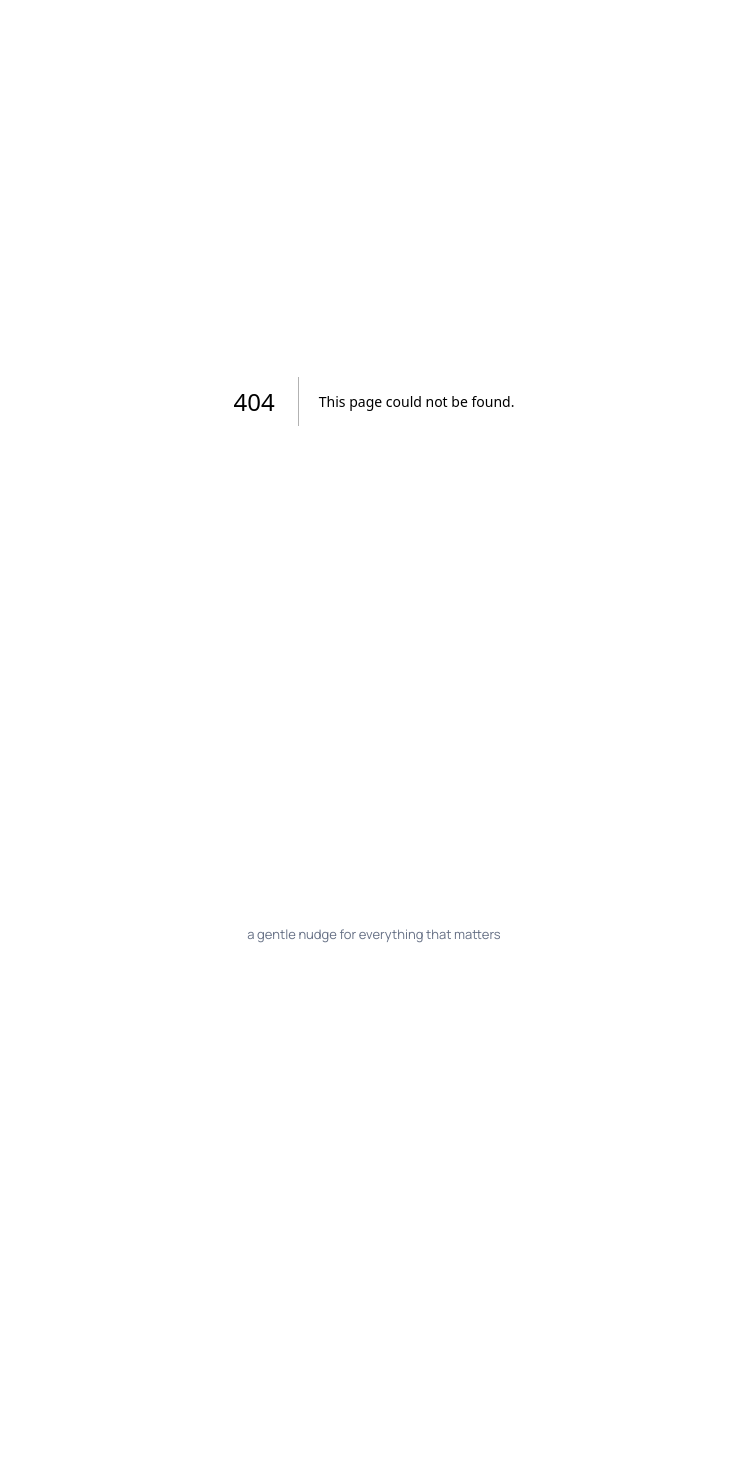
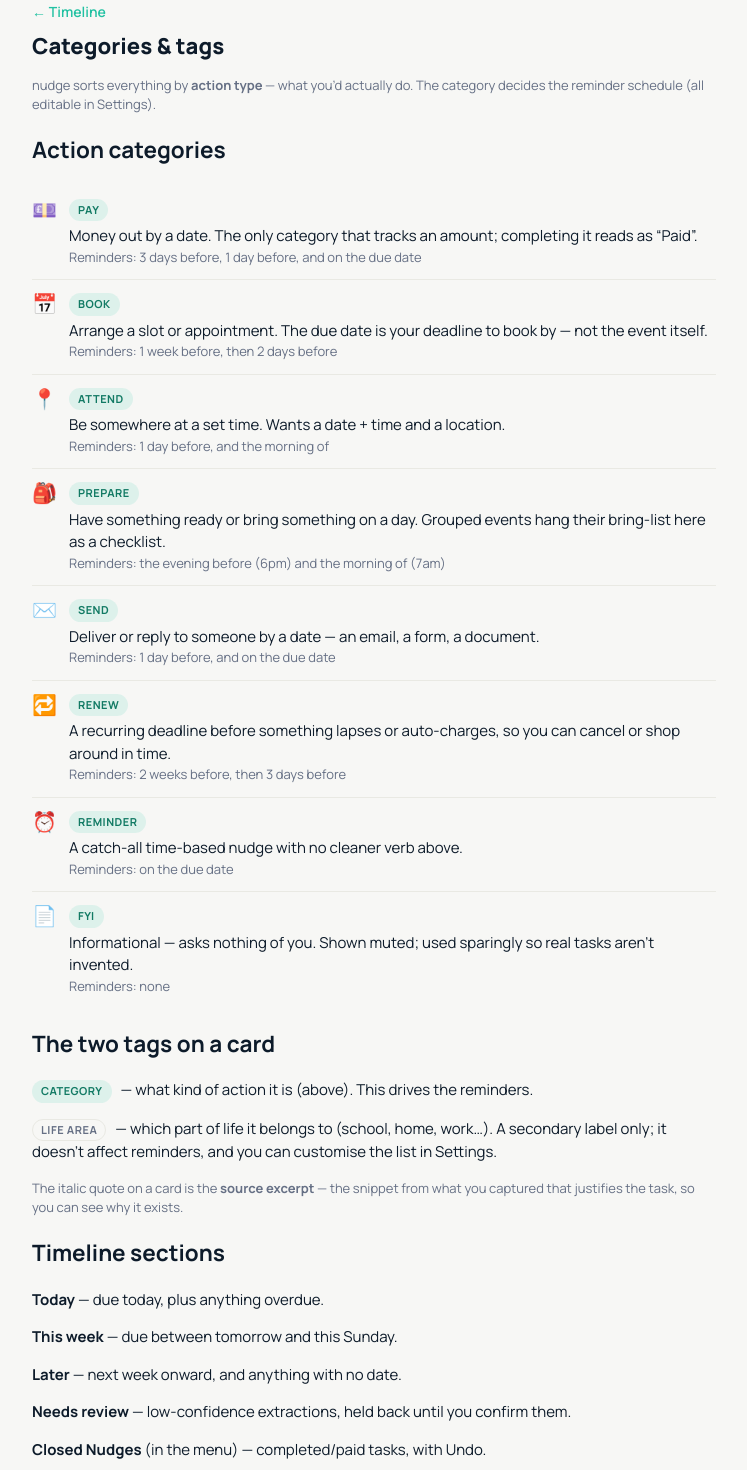
Before and after one commit to ppjj977/Nudge, a Next.js app: page /help in a window 1280 px wide. Before the commit this address had no page. Shown: the part 80-1550 px from the top of the page, without its empty margins (266-1013 px from the left). Before the commit the page ends 1061 px from the top, so only its background shows below. Built offline with nearby package versions, Linux system fonts and the light colour scheme.

Commit message:
Add "? Categories & help" page in the menu
New /help page explains the 8 action categories (with default reminders), the
two card tags (category vs life area), the source excerpt, and the timeline
sections. Linked from the burger menu.

https://claude.ai/code/session_01UWDJtcY9AzUR6z5DJ6wzHf

```diff
--- a/app/Menu.tsx
+++ b/app/Menu.tsx
@@ -55,6 +55,14 @@ export default function Menu() {
           >
             Settings
           </Link>
+          <Link
+            href="/help"
+            className="menu-item"
+            role="menuitem"
+            onClick={close}
+          >
+            ? Categories &amp; help
+          </Link>
         </div>
       )}
     </div>
--- a/app/globals.css
+++ b/app/globals.css
@@ -100,6 +100,21 @@ a {
 }
 .menu-item:hover {
   background: var(--bg);
+}
+
+.guide-item {
+  display: flex;
+  gap: 12px;
+  align-items: flex-start;
+  padding: 12px 0;
+  border-top: 1px solid var(--border);
+}
+.guide-item:first-of-type {
+  border-top: none;
+}
+.guide-icon {
+  font-size: 20px;
+  line-height: 1.2;
 }
 
 .tagline-footer {
--- /dev/null
+++ b/app/help/page.tsx
@@ -0,0 +1,136 @@
+import Link from "next/link";
+
+export const metadata = { title: "Categories & help — nudge" };
+
+interface CatInfo {
+  icon: string;
+  name: string;
+  what: string;
+  reminders: string;
+}
+
+const CATEGORIES: CatInfo[] = [
+  {
+    icon: "💷",
+    name: "pay",
+    what: "Money out by a date. The only category that tracks an amount; completing it reads as “Paid”.",
+    reminders: "3 days before, 1 day before, and on the due date",
+  },
+  {
+    icon: "📅",
+    name: "book",
+    what: "Arrange a slot or appointment. The due date is your deadline to book by — not the event itself.",
+    reminders: "1 week before, then 2 days before",
+  },
+  {
+    icon: "📍",
+    name: "attend",
+    what: "Be somewhere at a set time. Wants a date + time and a location.",
+    reminders: "1 day before, and the morning of",
+  },
+  {
+    icon: "🎒",
+    name: "prepare",
+    what: "Have something ready or bring something on a day. Grouped events hang their bring-list here as a checklist.",
+    reminders: "the evening before (6pm) and the morning of (7am)",
+  },
+  {
+    icon: "✉️",
+    name: "send",
+    what: "Deliver or reply to someone by a date — an email, a form, a document.",
+    reminders: "1 day before, and on the due date",
+  },
+  {
+    icon: "🔁",
+    name: "renew",
+    what: "A recurring deadline before something lapses or auto-charges, so you can cancel or shop around in time.",
+    reminders: "2 weeks before, then 3 days before",
+  },
+  {
+    icon: "⏰",
+    name: "reminder",
+    what: "A catch-all time-based nudge with no cleaner verb above.",
+    reminders: "on the due date",
+  },
+  {
+    icon: "📄",
+    name: "fyi",
+    what: "Informational — asks nothing of you. Shown muted; used sparingly so real tasks aren’t invented.",
+    reminders: "none",
+  },
+];
+
+export default function HelpPage() {
+  return (
+    <>
+      <div className="settings-head">
+        <Link href="/" className="back">
+          ← Timeline
+        </Link>
+        <h1>Categories &amp; tags</h1>
+        <p className="note">
+          nudge sorts everything by <strong>action type</strong> — what you’d
+          actually do. The category decides the reminder schedule (all editable
+          in Settings).
+        </p>
+      </div>
+
+      <section className="panel">
+        <h2>Action categories</h2>
+        {CATEGORIES.map((c) => (
+          <div key={c.name} className="guide-item">
+            <span className="guide-icon" aria-hidden="true">
+              {c.icon}
+            </span>
+            <div>
+              <span className="chip cat">{c.name}</span>
+              <div className="meta" style={{ marginTop: 4 }}>
+                {c.what}
+              </div>
+              <div className="note">Reminders: {c.reminders}</div>
+            </div>
+          </div>
+        ))}
+      </section>
+
+      <section className="panel">
+        <h2>The two tags on a card</h2>
+        <p>
+          <span className="chip cat">category</span> — what kind of action it is
+          (above). This drives the reminders.
+        </p>
+        <p>
+          <span className="chip">life area</span> — which part of life it belongs
+          to (school, home, work…). A secondary label only; it doesn’t affect
+          reminders, and you can customise the list in Settings.
+        </p>
+        <p className="note">
+          The italic quote on a card is the <strong>source excerpt</strong> — the
+          snippet from what you captured that justifies the task, so you can see
+          why it exists.
+        </p>
+      </section>
+
+      <section className="panel">
+        <h2>Timeline sections</h2>
+        <p>
+          <strong>Today</strong> — due today, plus anything overdue.
+        </p>
+        <p>
+          <strong>This week</strong> — due between tomorrow and this Sunday.
+        </p>
+        <p>
+          <strong>Later</strong> — next week onward, and anything with no date.
+        </p>
+        <p>
+          <strong>Needs review</strong> — low-confidence extractions, held back
+          until you confirm them.
+        </p>
+        <p>
+          <strong>Closed Nudges</strong> (in the menu) — completed/paid tasks,
+          with Undo.
+        </p>
+      </section>
+    </>
+  );
+}
```
